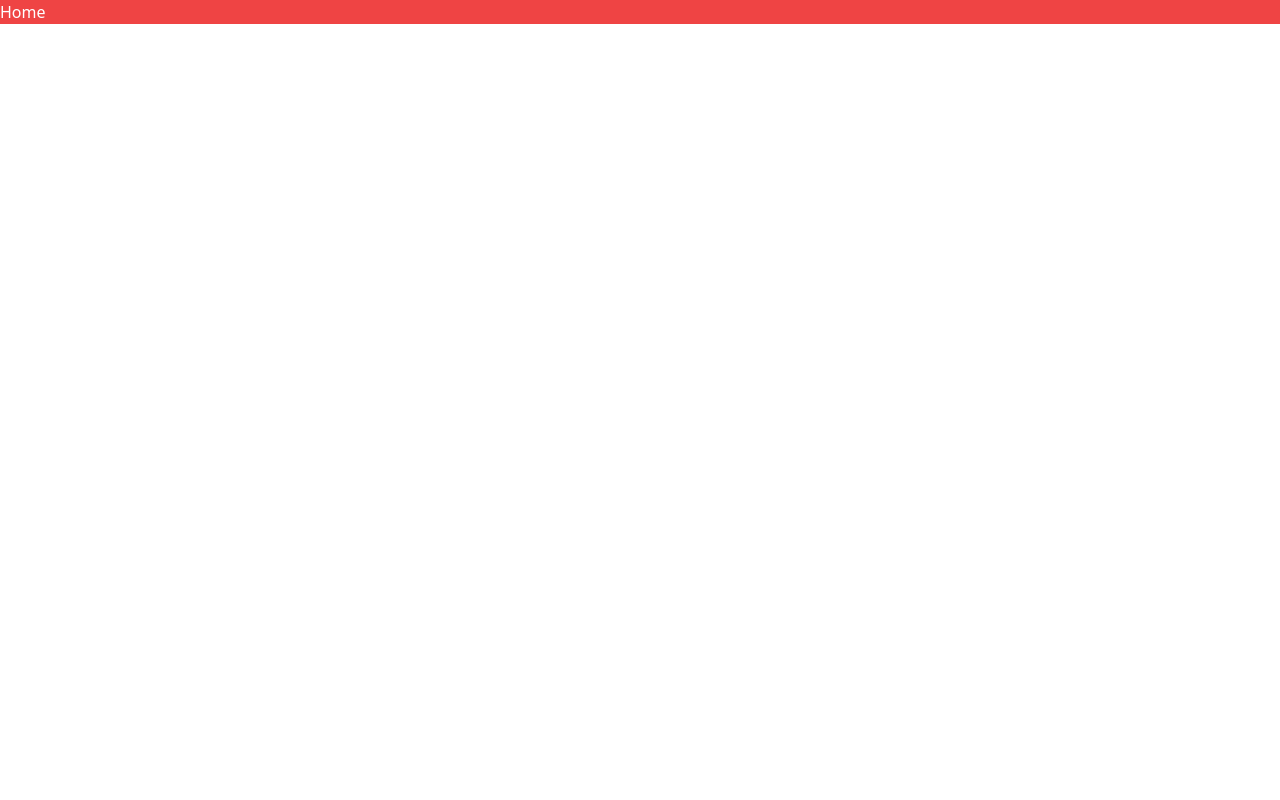
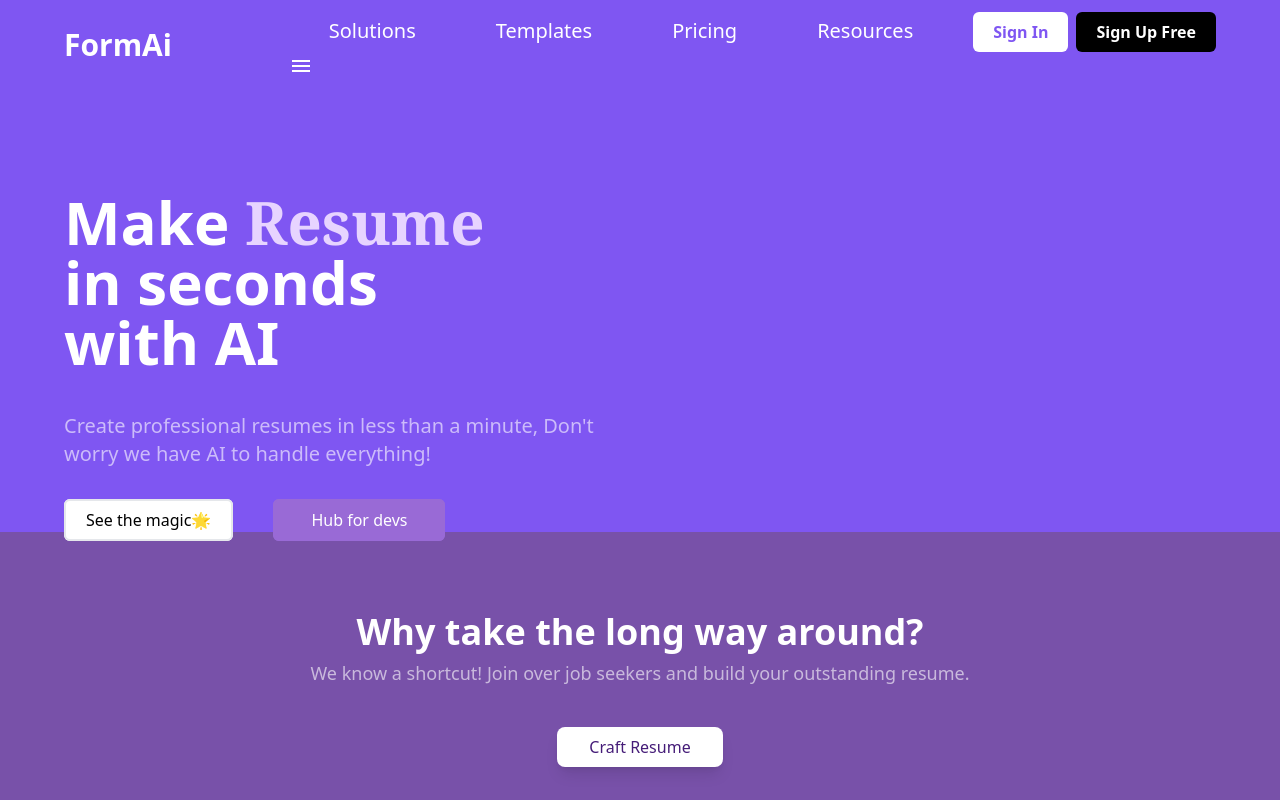
Before and after one commit to SoftWeb-Technologies/Formy-AI, a Next.js app: page / in a window 1280 px wide. Shown: the top 800 px of the page. Built offline with nearby package versions, Linux system fonts and the light colour scheme.

Commit message:
added navigation

```diff
--- /dev/null
+++ b/components/Navbar.jsx
@@ -0,0 +1,129 @@
+// import { images } from "@/core/images";
+import Link from "next/link";
+import Image from "next/image";
+import React, { useState } from "react";
+
+import MenuIcon from "@mui/icons-material/Menu";
+import CloseIcon from "@mui/icons-material/Close";
+import { useEffect } from "react";
+
+function Navbar() {
+  const [toggle, setToggle] = useState(false);
+
+  const [scrollPosition, setScrollPosition] = useState(0);
+
+  const handleScroll = () => {
+    setScrollPosition(window.scrollY);
+  };
+
+  useEffect(() => {
+    window.addEventListener("scroll", handleScroll);
+
+    return () => {
+      window.removeEventListener("scroll", handleScroll);
+    };
+  }, []);
+
+  console.log(scrollPosition);
+
+  return (
+    <div
+      className={`w-full fixed top-0 z-50 ${
+        scrollPosition ? "bg-[#7f56f2] shadow-lg" : ""
+      } duration-500`}
+    >
+      <div className="flex justify-between items-center px-[5%] py-3">
+        <Link href={"/"} className="w-[35px] md:w-[100px] flex items-center">
+          {/* <Image src={images.FormAiLogo} alt="FormAi-logo" /> */}
+          <span className="text-2xl md:text-3xl font-semibold text-white">
+            FormAi
+          </span>
+        </Link>
+        <div>
+          <div className="hidden md:block">
+            <NavbarMenu href={"/"} menuName={"Solutions"} />
+            <NavbarMenu href={"/templates"} menuName={"Templates"} />
+            <NavbarMenu href={"/templates"} menuName={"Pricing"} />
+            <NavbarMenu href={"https://devhubhq.me"} menuName={"Resources"} />
+
+            <Link
+              href={"/auth/signin"}
+              className="hidden md:ml-5 md:inline-block bg-white text-[#7f56f2] hover:scale-105 duration-500 px-5 py-2 rounded-md text-[16px] font-semibold"
+            >
+              Sign In
+            </Link>
+            <Link
+              href={"/auth/signup"}
+              className="hidden md:ml-2 md:inline-block bg-black text-white hover:scale-105 duration-500 px-5 py-2 rounded-md text-[16px] font-semibold"
+            >
+              Sign Up Free
+            </Link>
+          </div>
+          <div onClick={() => setToggle(true)}>
+            <MenuIcon className="text-white cursor-pointer block md:hidden" />
+          </div>
+        </div>
+      </div>
+      <div className="block md:hidden">
+        <MobileViewNavbar
+          toggle={toggle}
+          onClickToClose={() => setToggle(false)}
+        />
+      </div>
+    </div>
+  );
+}
+
+export default Navbar;
+
+const MobileViewNavbar = ({ onClickToClose, toggle }) => {
+  return (
+    <div
+      className={`w-full h-auto pb-5 bg-[#7f56f2] absolute z-50 top-0  ${
+        toggle ? "translate-y-0" : "-translate-y-full"
+      } duration-300 shadow-md`}
+    >
+      <div className="px-2 py-3 relative w-full">
+        <div onClick={onClickToClose}>
+          <CloseIcon className="text-white text-2xl absolute right-5 top-5 cursor-pointer" />
+        </div>
+
+        <div className="flex flex-col px-2 w-full pt-10">
+          <MobileViewMenu href={"/"} menuName={"Solutions"} />
+          <MobileViewMenu href={"/about"} menuName={"Templates"} />
+          <MobileViewMenu href={"https://devhubhq.me"} menuName={"Pricing"} />
+          <MobileViewMenu href={"/signin"} menuName={"Sign In"} />
+          <MobileViewMenu href={"/signup"} menuName={"Sign Up Free"} />
+        </div>
+      </div>
+    </div>
+  );
+};
+
+const MobileViewMenu = ({ href, topBorderRequired, menuName }) => {
+  return (
+    <Link
+      onClick={() => {}}
+      href={href}
+      passHref
+      className={`border-b-2 ${
+        topBorderRequired ? "border-t-2" : ""
+      } py-2 border-white/20 group-hover:cursor-pointer w-full`}
+    >
+      <span className="text-white text-[16px] w-full">{menuName}</span>
+    </Link>
+  );
+};
+
+const NavbarMenu = ({ href, menuName }) => {
+  return (
+    <Link
+      href={href}
+      passHref
+      className="text-white text-xl inline-block mx-7 px-3 relative group"
+    >
+      {menuName}
+      <span className="absolute bottom-0 left-0 w-full h-[2px] rounded-full translate-y-2 bg-white scale-x-0 group-hover:scale-x-100 duration-300"></span>
+    </Link>
+  );
+};
--- /dev/null
+++ b/components/index.js
@@ -0,0 +1,3 @@
+import Navbar from "./Navbar";
+
+export { Navbar };
--- a/package.json
+++ b/package.json
@@ -9,6 +9,10 @@
     "lint": "next lint"
   },
   "dependencies": {
+    "@emotion/react": "^11.11.1",
+    "@emotion/styled": "^11.11.0",
+    "@mui/icons-material": "^5.14.0",
+    "@mui/material": "^5.14.0",
     "next": "13.4.9",
     "react": "18.2.0",
     "react-dom": "18.2.0"
--- /dev/null
+++ b/pages/home/components/Footer.jsx
@@ -0,0 +1,38 @@
+import Link from "next/link";
+import React from "react";
+
+function Footer() {
+  return (
+    <div>
+      <div>
+        <div className="bg-[#7851A9] px-5 py-20">
+          <h1 className="text-center text-3xl md:text-4xl font-bold text-white">
+            Why take the long way around?
+          </h1>
+          <p className="text-center text-white/60 text-[18px] mt-2">
+            We know a shortcut! Join over job seekers and build your outstanding
+            resume.
+          </p>
+
+          <div className="mt-10 flex justify-center items-center">
+            <Link
+              href={"/craft-resume"}
+              passHref
+              className="text-[#451C78] bg-white px-8 py-2 rounded-lg shadow-lg hover:scale-105 duration-500"
+            >
+              Craft Resume
+            </Link>
+          </div>
+        </div>
+        <div className="pt-20 pb-5 text-center bg-white">
+          <p>
+            Handicrafted with ❤️ by{" "}
+            <span className="font-medium text-purple-800">Darshan & Pavan</span>
+          </p>
+        </div>
+      </div>
+    </div>
+  );
+}
+
+export default Footer;
--- /dev/null
+++ b/pages/home/components/HeroSection.jsx
@@ -0,0 +1,48 @@
+import Link from "next/link";
+import React from "react";
+
+function HeroSection() {
+  return (
+    <div className="bg-[#7f56f2]">
+      <div className="w-[90%] mx-auto flex justify-between items-center flex-col md:flex-row">
+        <div className="md:w-[60%] xl:w-[50%] md:pt-24">
+          <h1 className="pt-24 text-5xl xl:text-6xl md:text-5xl font-bold text-white md:w-[80%]">
+            Make <span className="text-[#E7D4FF] font-serif">Resume</span> in
+            seconds with AI
+          </h1>
+          <p className="text-white/60 text-xl mt-10">
+            Create professional resumes in less than a minute, Don't worry we
+            have AI to handle everything!
+          </p>
+
+          <div className="flex justify-between md:justify-start md:gap-10 items-center">
+            <div className="mt-10">
+              <Link
+                href={"/dashboard"}
+                passHref
+                className="text-black border-2 px-5 py-2 rounded-md bg-white hover:bg-transparent hover:text-white duration-500 font-medium"
+              >
+                See the magic🌟
+              </Link>
+            </div>
+            <div className="mt-10">
+              <Link
+                href={"https://devhubhq.me"}
+                passHref
+                className="text-white border-2 border-[#996AD6] hover:border-white px-9 py-2 rounded-md bg-[#996AD6] hover:bg-transparent hover:text-white duration-500 font-medium"
+              >
+                Hub for devs
+              </Link>
+            </div>
+          </div>
+        </div>
+
+        <div className="md:pt-28">
+          {/* <Image src={images.resumeAiImg} alt="resume-ai" /> */}
+        </div>
+      </div>
+    </div>
+  );
+}
+
+export default HeroSection;
--- /dev/null
+++ b/pages/home/components/index.js
@@ -0,0 +1,4 @@
+import Footer from "./Footer";
+import HeroSection from "./HeroSection";
+
+export { HeroSection, Footer };
--- /dev/null
+++ b/pages/home/home.jsx
@@ -0,0 +1,15 @@
+import React from "react";
+import { Footer, HeroSection } from "./components";
+import Navbar from "../../components/Navbar";
+
+function HomePage() {
+  return (
+    <div>
+      <Navbar />
+      <HeroSection />
+      <Footer />
+    </div>
+  );
+}
+
+export default HomePage;
--- a/pages/index.js
+++ b/pages/index.js
@@ -1,5 +1,6 @@
 import Head from "next/head";
 import Image from "next/image";
+import HomePage from "./home/home";
 
 export default function Home() {
   return (
@@ -9,7 +10,7 @@ export default function Home() {
         <meta name="description" content="Generated by create next app" />
         <link rel="icon" href="/favicon.ico" />
       </Head>
-      <div className="bg-red-500 text-white">Home</div>
+      <HomePage />
     </div>
   );
 }
```
Also changed, not shown: 1 other file (tests, documents, lock files or other folders).
